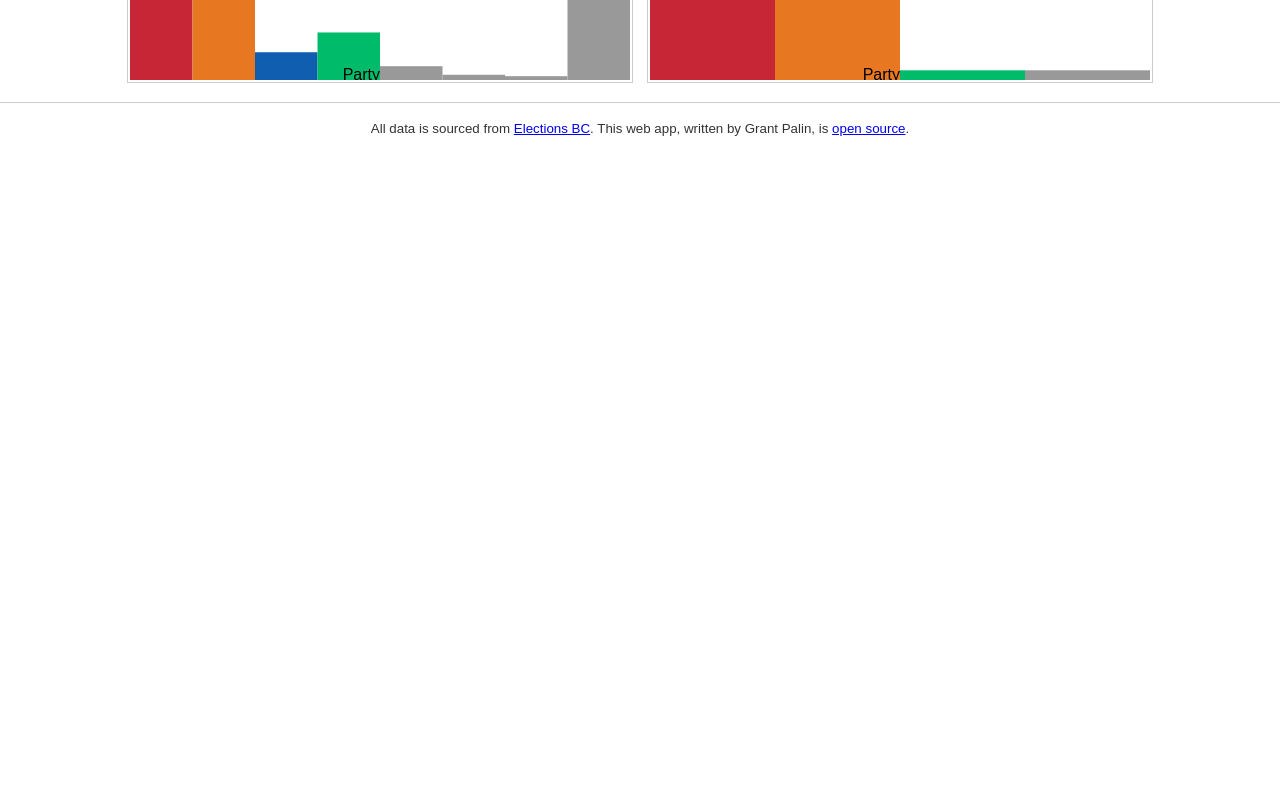
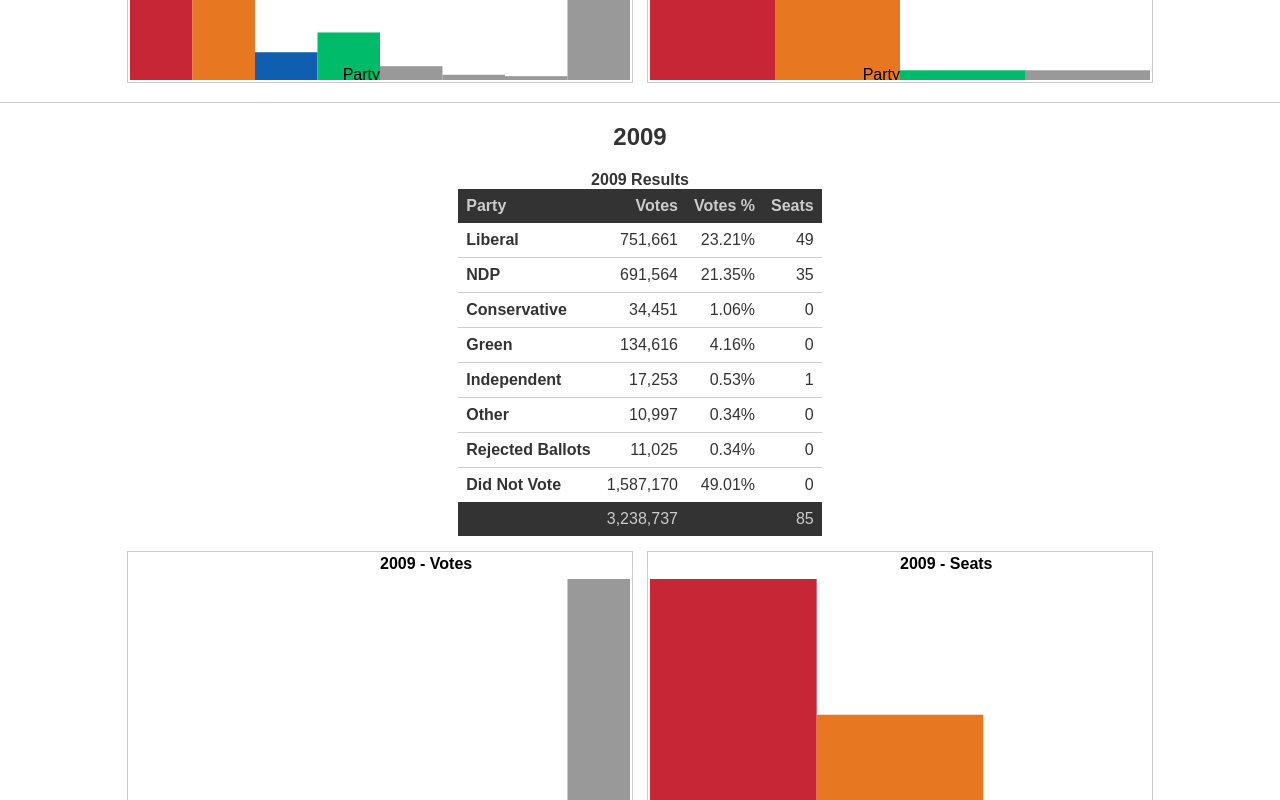
Before and after one commit to grantpalin/bc-elects, a React (Create React App) app: page / in a window 1280 px wide. Shown: the part 1100-1900 px from the top of the page. Before the commit the page ends 1253 px from the top, so only its background shows below. Built offline with nearby package versions, Linux system fonts and the light colour scheme.

Commit message:
Added data for 2009

```diff
--- a/src/App.js
+++ b/src/App.js
@@ -53,6 +53,51 @@ class App extends Component {
 						"seats": 0
 					}
 				]
+			},
+			{
+				"year": 2009,
+				"results": [
+					{
+						"party": "Liberal",
+						"votes": 751661,
+						"seats": 49
+					},
+					{
+						"party": "NDP",
+						"votes": 691564,
+						"seats": 35
+					},
+					{
+						"party": "Conservative",
+						"votes": 34451,
+						"seats": 0
+					},
+					{
+						"party": "Green",
+						"votes": 134616,
+						"seats": 0
+					},
+					{
+						"party": "Independent",
+						"votes": 17253,
+						"seats": 1
+					},
+					{
+						"party": "Other",
+						"votes": 10997,
+						"seats": 0
+					},
+					{
+						"party": "Rejected Ballots",
+						"votes": 11025,
+						"seats": 0
+					},
+					{
+						"party": "Did Not Vote",
+						"votes": 1587170,
+						"seats": 0
+					}
+				]
 			}
 		];
 
```
